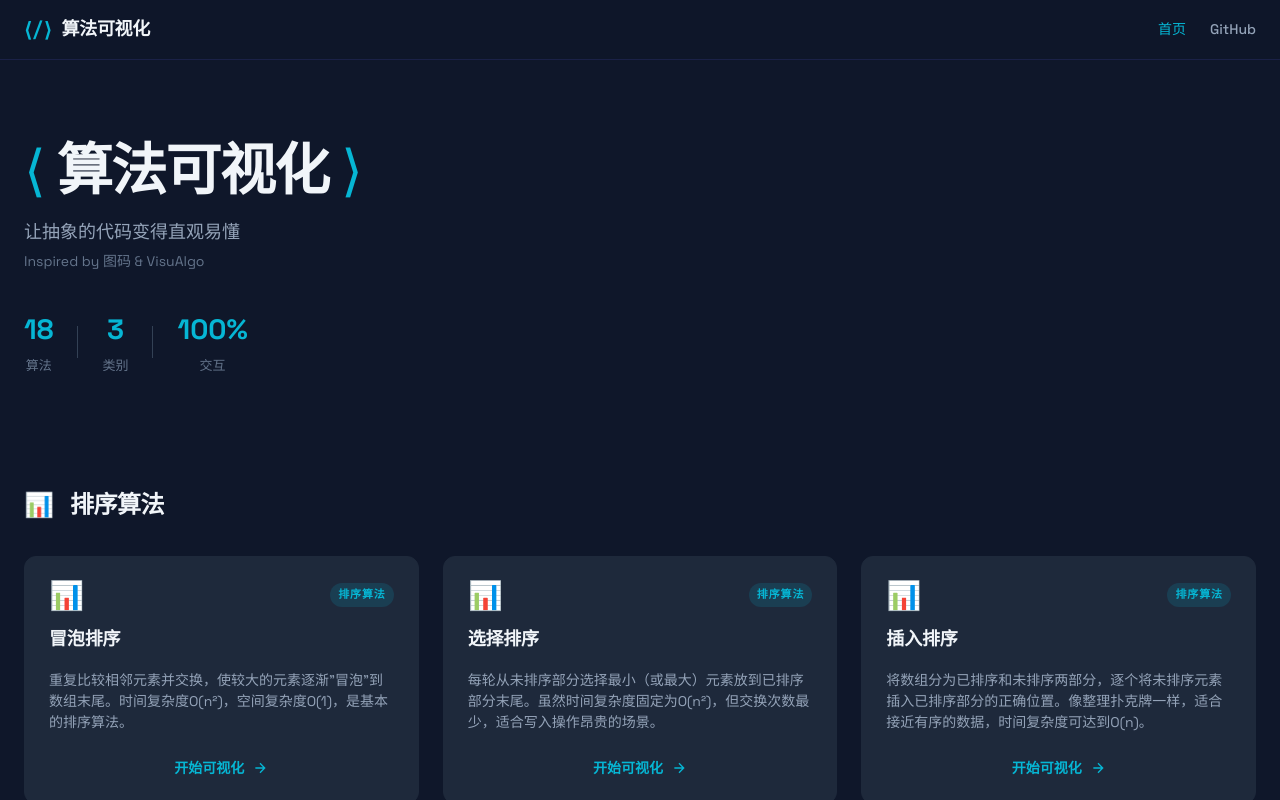
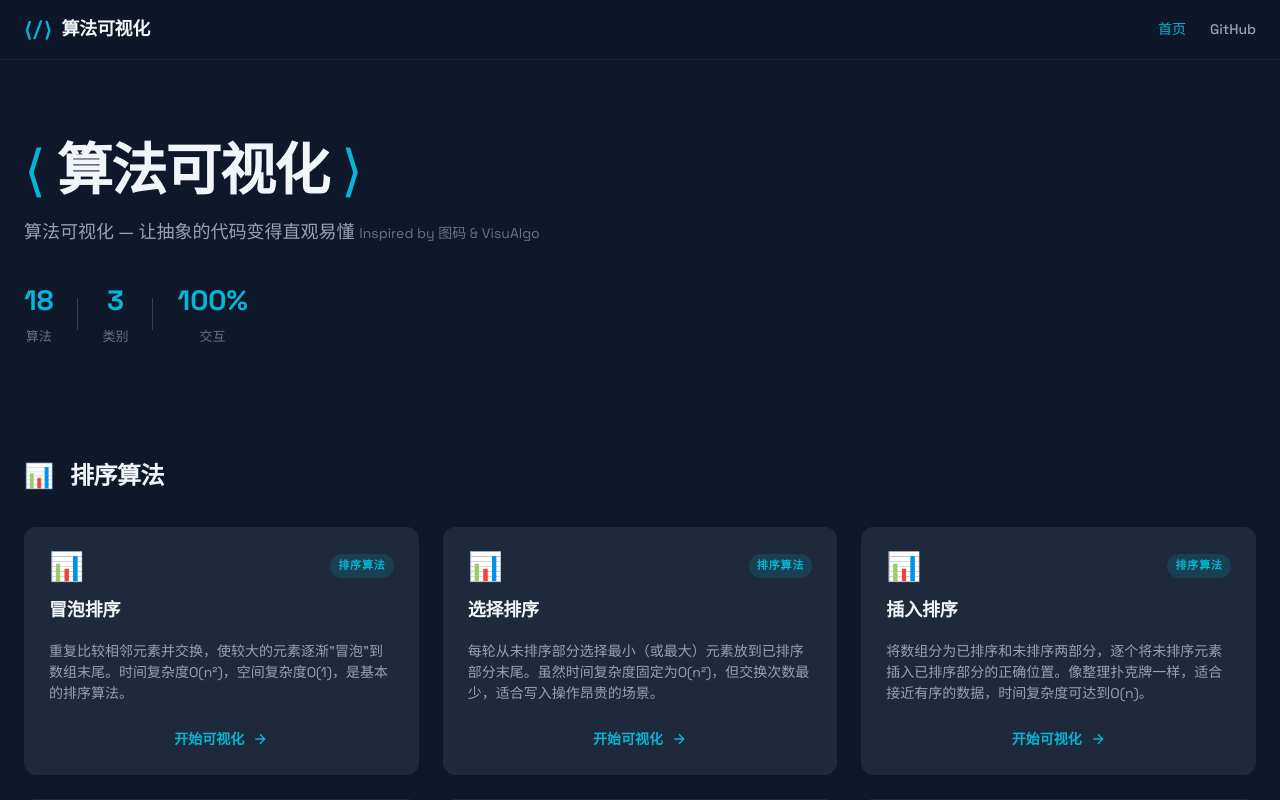
Before and after one commit to stranger1sag/codeVisualizationWeb, a Vue app: page / in a window 1280 px wide. Shown: the top 800 px of the page. Built offline with nearby package versions, Linux system fonts and the light colour scheme.

Commit message:
feat: update subtitle to full format with inspiration

```diff
--- a/src/components/Layout/AppFooter.vue
+++ b/src/components/Layout/AppFooter.vue
@@ -2,7 +2,6 @@
   <footer class="app-footer">
     <div class="footer-inner">
       <p>让抽象的代码变得直观易懂</p>
-      <p class="footer-sub">Inspired by <a href="https://www.totuma.cn" target="_blank">图码</a> &amp; <a href="https://visualgo.net" target="_blank">VisuAlgo</a></p>
     </div>
   </footer>
 </template>
--- a/src/views/HomePage.vue
+++ b/src/views/HomePage.vue
@@ -3,7 +3,7 @@
     <section class="hero">
       <div class="hero-content">
         <h1 class="hero-title"><span class="title-bracket">⟨</span> 算法可视化 <span class="title-bracket">⟩</span></h1>
-        <p class="hero-subtitle">让抽象的代码变得直观易懂<br /><span class="hero-inspired">Inspired by 图码 & VisuAlgo</span></p>
+        <p class="hero-subtitle">算法可视化 — 让抽象的代码变得直观易懂 <span class="hero-inspired">Inspired by 图码 & VisuAlgo</span></p>
         <div class="hero-stats">
           <div class="stat"><span class="stat-number">{{ totalAlgorithms }}</span><span class="stat-label">算法</span></div>
           <div class="stat-divider" />
```
